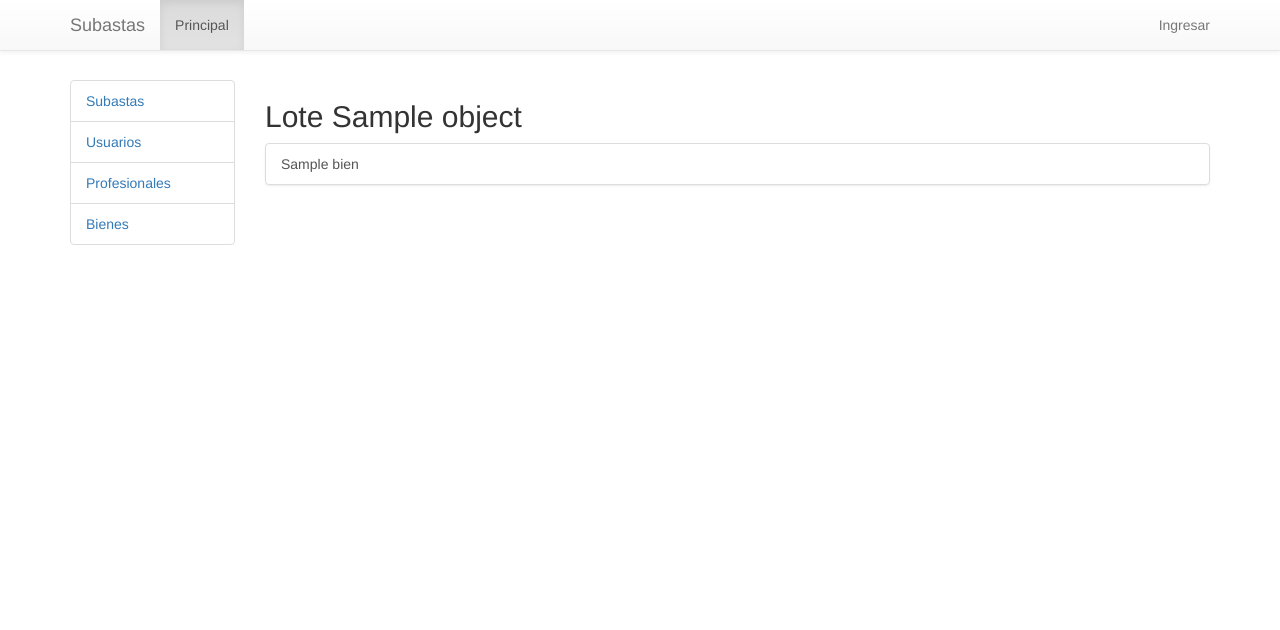
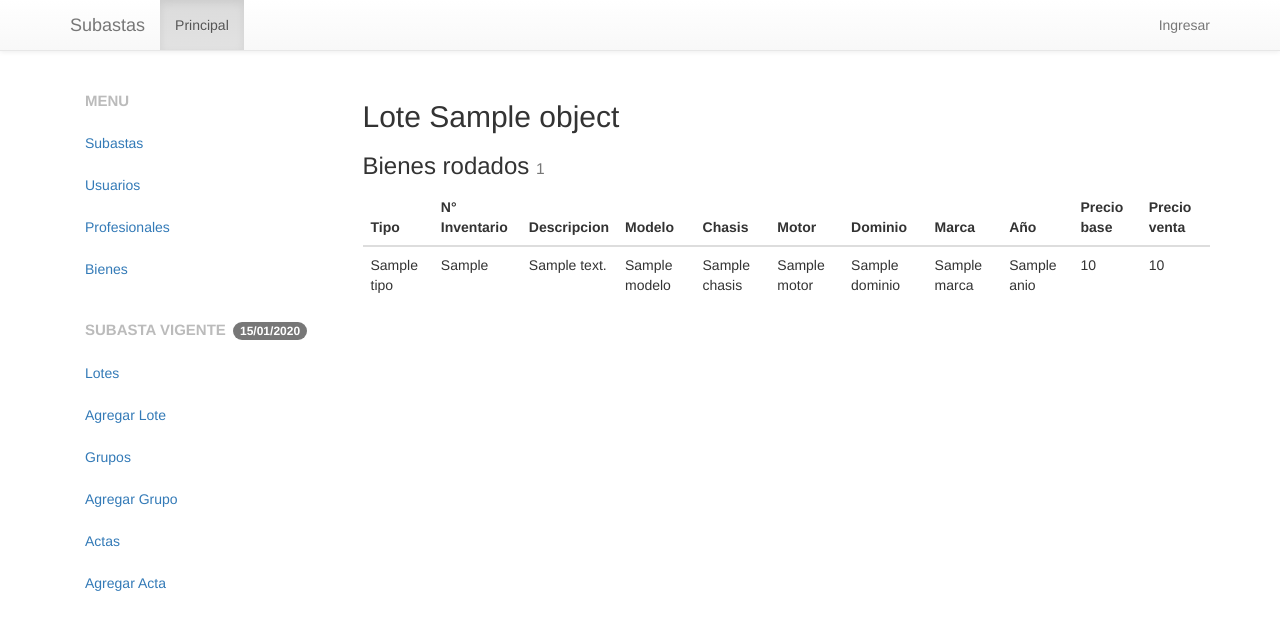
Before and after one commit to diegoduncan21/subastas, a Django app: template subastas_repo/templates/subastas/lotes/detail.html in a window 1280 px wide. Shown: the top 630 px of the page. Run offline with Django 3.2, Linux system fonts and the light colour scheme; the template is opened without the code that fills it: most values are stand-ins (such as "Sample title", 1, 10 or a date in 2020); parts of the project's set-up code (start-up, migrations or seed data) failed here and were passed over; some libraries are stand-ins or nearby versions.

```diff
--- a/subastas_repo/config/common.py
+++ b/subastas_repo/config/common.py
@@ -163,6 +163,7 @@ class Common(Configuration):
         'django.contrib.messages.context_processors.messages',
         'django.core.context_processors.request',
         # Your stuff: custom template context processers go here
+        'subastas.context_processors.current_subasta',
     )
 
     # See: https://docs.djangoproject.com/en/dev/ref/settings/#template-dirs
--- a/subastas_repo/static/css/project.css
+++ b/subastas_repo/static/css/project.css
@@ -44,6 +44,15 @@
 }
 
 /* line 43, ../sass/project.scss */
+.nav > li.nav-header > a {
+  cursor: default;
+  font-size: 15px;
+  font-weight: bold;
+  text-transform: uppercase;
+  color: #bbbbbb;
+}
+
+/* line 51, ../sass/project.scss */
 #AcreditadoresTab {
   margin-bottom: 20px;
 }
--- a/subastas_repo/static/sass/project.scss
+++ b/subastas_repo/static/sass/project.scss
@@ -40,6 +40,14 @@
   padding: 10px 25px;
 }
 
+.nav > li.nav-header > a {
+    cursor: default;
+    font-size: 15px;
+    font-weight: bold;
+    text-transform: uppercase;
+    color: #bbbbbb;
+}
+
 #AcreditadoresTab {
   margin-bottom: 20px;
 }
--- /dev/null
+++ b/subastas_repo/subastas/context_processors.py
@@ -0,0 +1,5 @@
+from subastas.models import Subasta
+
+
+def current_subasta(request):
+    return {'current_subasta': Subasta.objects.get_current()}
--- a/subastas_repo/templates/subastas/bases/admin_base.html
+++ b/subastas_repo/templates/subastas/bases/admin_base.html
@@ -1,24 +1,60 @@
 {% extends 'base.html' %}
 
 {% block content %}
-    <div class="col-md-2">
-      </ul>
-        <li class="list-group-item"><a href="{% url 'subastas:list' %}">Subastas</a></li>
-        <li class="list-group-item"><a href="{% url 'users:list' %}">Usuarios</a></li>
-        <li class="list-group-item">
+    <div class="col-md-3">
+        <ul class="nav nav-pills nav-stacked">
+            <li class="nav-header">
+                <a>
+                    Menu
+                </a>
+            </li>
+            <li><a href="{% url 'subastas:list' %}">Subastas</a></li>
+            <li><a href="{% url 'users:list' %}">Usuarios</a></li>
+            <li>
               <a href="{% url 'personas:profesionales_list' %}">
                 Profesionales
               </a>
             </li>
-        <li class="list-group-item">
+            <li>
               <a href="{% url 'subastas:rodados' %}">
                 Bienes
               </a>
             </li>
         </ul>
+        {% if current_subasta %}
+            <br>
+
+            <ul class="nav nav-pills nav-stacked">
+                <li class="nav-header">
+                    <a>
+                        Subasta vigente
+                        <span class="badge">{{ current_subasta.fecha_hora|date:'d/m/Y' }}</span>
+                    </a>
+                </li>
+                <li><a href="{% url 'subastas:lotes' %}">Lotes</a></li>
+                <li>
+                    <a href="{% url 'subastas:lotes_create' %}">
+                        Agregar Lote
+                    </a>
+                </li>
+                <li><a href="{% url 'subastas:grupos' %}">Grupos</a></li>
+                <li>
+                    <a href="{% url 'subastas:grupos_create' %}">
+                        Agregar Grupo
+                    </a>
+                </li>
+                <li>
+                    <a href="#">Actas</a>
+                </li>
+                <li>
+                    <a href="#">Agregar Acta</a>
+                </li>
+            </ul>
+        {% endif %}
     </div>
 
-     <div class="col-md-10">
+
+     <div class="col-md-9">
         {% block content_administrador %}{% endblock content_administrador %}
     </div>
 {% endblock content %}
--- a/subastas_repo/templates/subastas/grupos/detail.html
+++ b/subastas_repo/templates/subastas/grupos/detail.html
@@ -23,11 +23,11 @@
             {{ lote }}
 
             <span class="pull-right">
-                <a href="{% url 'subastas:lotes_detail' lote.id lote.grupo.id %}"
+                <a href="{% url 'subastas:lotes_detail' lote.id %}"
                    class="btn btn-xs btn-info">
                     <i class="fa fa-eye"></i>
                 </a>
-                <a href="#" class="btn btn-xs btn-warning">
+                <a href="{% url 'subastas:lotes_update' lote.id %}" class="btn btn-xs btn-warning">
                     <i class="fa fa-pencil"></i>
                 </a>
             </span>
--- a/subastas_repo/templates/subastas/lotes/detail.html
+++ b/subastas_repo/templates/subastas/lotes/detail.html
@@ -7,13 +7,47 @@
         Lote {{ object }}
     </h2>
 
-    <div class="list-group">
-        {% for bien in object.bienes.all %}
-          <a href="#" class="list-group-item">
-            {{ bien }}
-          </a>
-        {% empty %}
-            Este Lote no tiene bienes asociados.
-        {% endfor %}
-    </div>
+    <h3>
+        Bienes rodados
+        <small>
+            {{ object.bienes.count }}
+        </small>
+    </h3>
+
+    {% if object.bienes.count %}
+        <table class="table">
+            <thead>
+                <tr>
+                    <th>Tipo</th>
+                    <th>N° Inventario</th>
+                    <th>Descripcion</th>
+                    <th>Modelo</th>
+                    <th>Chasis</th>
+                    <th>Motor</th>
+                    <th>Dominio</th>
+                    <th>Marca</th>
+                    <th>Año</th>
+                    <th>Precio base</th>
+                    <th>Precio venta</th>
+                </tr>
+            </thead>
+            <tbody>
+                {% for bien in object.bienes.all %}
+                    <td>{{ bien.tipo }}</td>
+                    <td>{{ bien.numero_inventario }}</td>
+                    <td>{{ bien.descripcion }}</td>
+                    <td>{{ bien.modelo }}</td>
+                    <td>{{ bien.chasis }}</td>
+                    <td>{{ bien.motor }}</td>
+                    <td>{{ bien.dominio }}</td>
+                    <td>{{ bien.marca }}</td>
+                    <td>{{ bien.anio }}</td>
+                    <td>{{ bien.precio_base }}</td>
+                    <td>{{ bien.precio_venta }}</td>
+                {% endfor %}
+            </tbody>
+        </table>
+    {% else %}
+        Este Lote no tiene bienes asociados.
+    {% endif %}
 {% endblock %}
```
Also changed, not shown: subastas_repo/subastas/forms.py (+10 -6 lines), subastas_repo/subastas/urls.py (+4 -4 lines), subastas_repo/subastas/views.py (+37 -34 lines), subastas_repo/templates/subastas/form.html (+5 -24 lines), subastas_repo/templates/subastas/list.html (+7 -7 lines), subastas_repo/templates/subastas/lotes/list.html (+13 -3 lines). Lines whose indentation alone changed are shown as unchanged.
